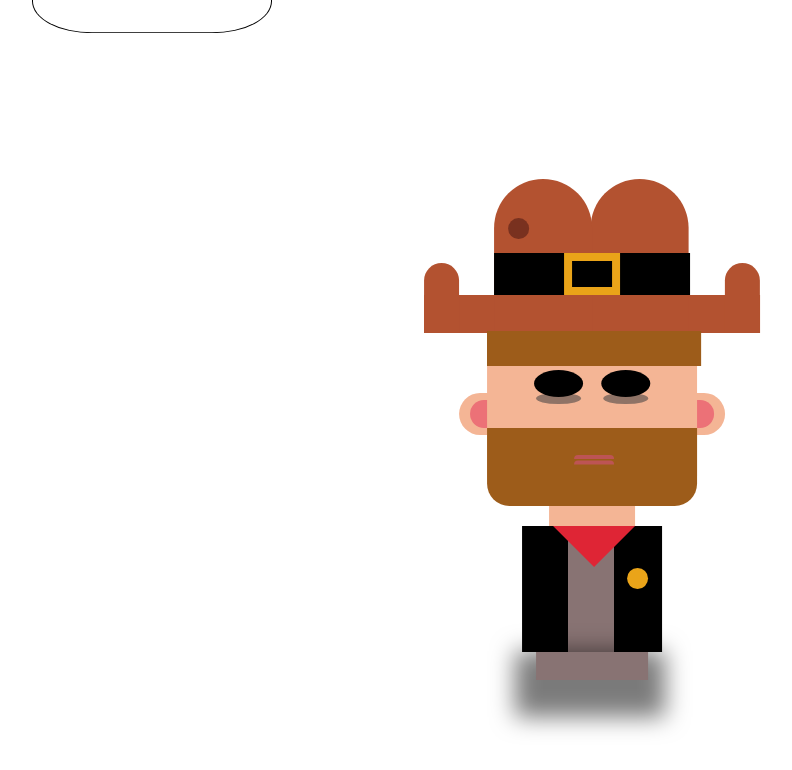
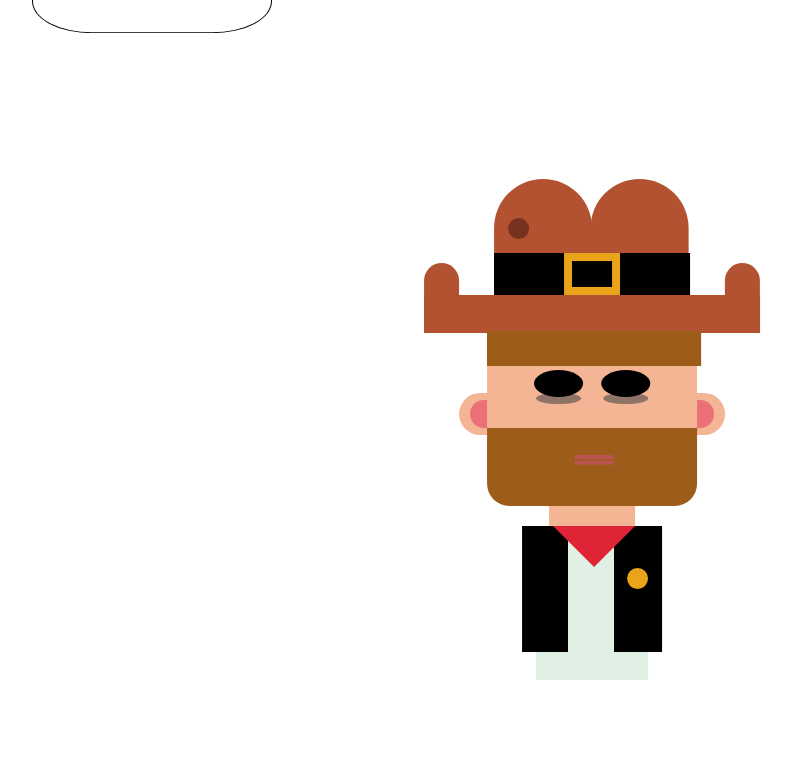
Before and after one commit to ananastasiap/chuck-says, a React (Vite) app: page / in a window 1280 px wide. Shown: the top 770 px of the page, without its empty margins (48-840 px from the left). Built offline with nearby package versions, Linux system fonts and the light colour scheme.

Commit message:
feat: style joke + chuck's t-shirt

```diff
--- a/src/components/main-screen/components/chuck/chuck.module.scss
+++ b/src/components/main-screen/components/chuck/chuck.module.scss
@@ -155,8 +155,8 @@
   background-image: linear-gradient(
     to right,
     #000 33%,
-    #887373 33%,
-    #887373 66%,
+    #e0f0e5 33%,
+    #e0f0e5 66%,
     #000 66%
   );
   top: 8.75em;
@@ -188,13 +188,13 @@
 .jacketBottom {
   width: 80%;
   height: 1.25em;
-  background-color: #887373;
+  background-color: #e0f0e5;
   position: absolute;
   left: 10%;
   bottom: -1.25em;
-  -webkit-box-shadow: -2px 18px 23px 19px rgba(0, 0, 0, 0.52);
-  -moz-box-shadow: -2px 18px 23px 19px rgba(0, 0, 0, 0.52);
-  box-shadow: -2px 18px 23px 19px rgba(0, 0, 0, 0.52);
+  // -webkit-box-shadow: -2px 18px 23px 19px rgba(0, 0, 0, 0.52);
+  // -moz-box-shadow: -2px 18px 23px 19px rgba(0, 0, 0, 0.52);
+  // box-shadow: -2px 18px 23px 19px rgba(0, 0, 0, 0.52);
 }
 
 .jacketBottom::before {
--- a/src/components/main-screen/components/joke/joke.module.scss
+++ b/src/components/main-screen/components/joke/joke.module.scss
@@ -1,24 +1,29 @@
 .container {
-  background-color: #887373;
+  background-color: #e0f0e5;
   position: absolute;
   top: 9em;
-  left: 6em;
+  left: 4em;
   width: 32em;
-  padding: 2em 2em 4em 2em;
+  padding: 2em;
   height: 11em;
-  clip-path: polygon(
-    0% 0%,
-    100% 0%,
-    100% 75%,
-    75% 75%,
-    75% 100%,
-    50% 75%,
-    0% 75%
-  );
+  border-radius: 20%;
+
+  &::before {
+    position: absolute;
+    content: "";
+    top: 11em;
+    left: 32em;
+    width: 2em;
+    height: 2em;
+    border-radius: 50%;
+    background-color: #e0f0e5;
+  }
 }
 
 .joke {
+  // display: inline-block;
   font-size: 16px;
   font-weight: normal;
   text-align: center;
+  // margin: 0 auto;
 }
--- a/src/components/main-screen/mainScreen.component.tsx
+++ b/src/components/main-screen/mainScreen.component.tsx
@@ -15,7 +15,7 @@ const MainScreen: React.FC = () => {
 
       const timeOfShowing = setTimeout(() => {
         dispatch(hideBlockWithJoke())
-      }, 10000)
+      }, 100000)
 
       return () => clearTimeout(timeOfShowing)
     }
```
